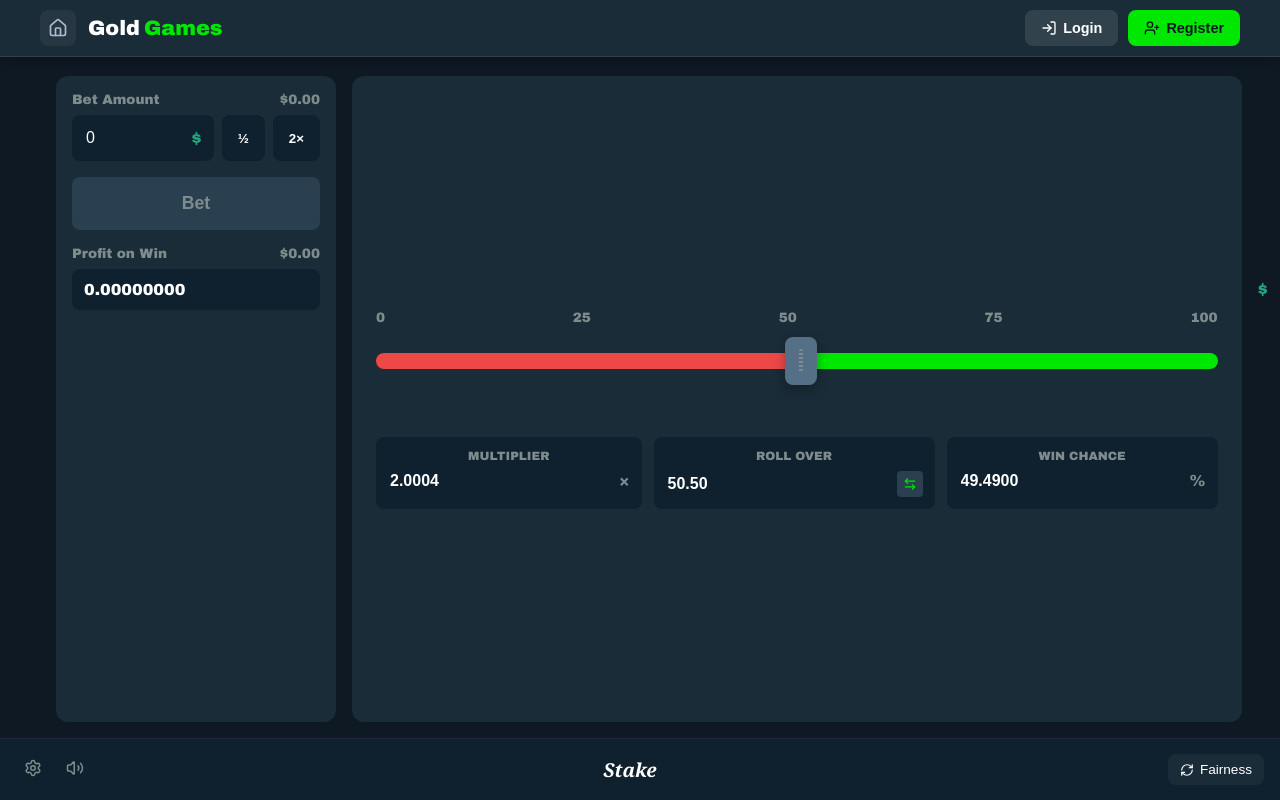
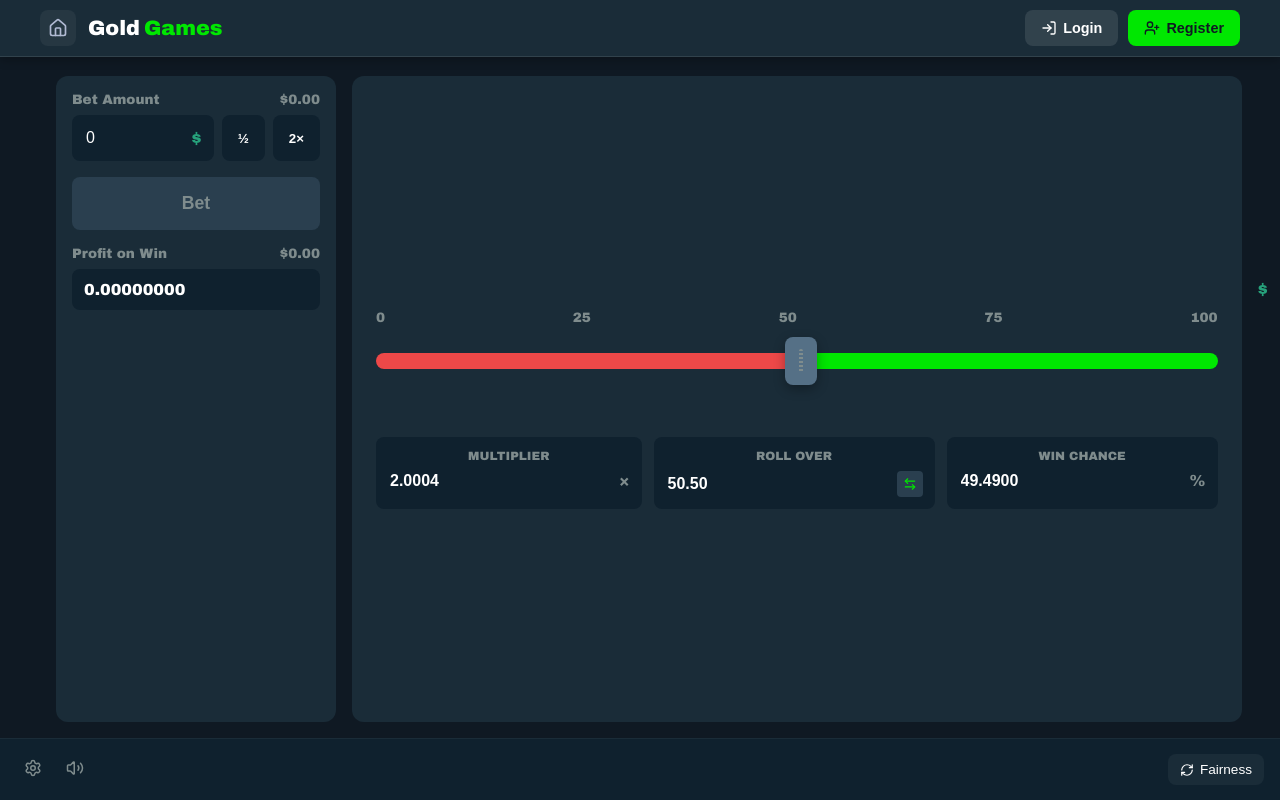
Before and after one commit to xtealer/svelte-scratch, a SvelteKit app: page /dice in a window 1280 px wide. Built offline with nearby package versions, Linux system fonts and the light colour scheme.

Commit message:
Remove Stake branding from all game footers
Removed the Stake logo text and related CSS styles from the
footer section of all 11 game files.

```diff
--- a/src/routes/baccarat/+page.svelte
+++ b/src/routes/baccarat/+page.svelte
@@ -633,9 +633,6 @@
         {/if}
       </button>
     </div>
-    <div class="footer-center">
-      <span class="stake-logo">Stake</span>
-    </div>
     <div class="footer-right">
       <button class="fairness-btn">
         <RefreshCw size={14} />
@@ -1087,19 +1084,6 @@
     color: #fff;
   }
 
-  .footer-center {
-    flex: 1;
-    text-align: center;
-  }
-
-  .stake-logo {
-    font-family: 'Georgia', serif;
-    font-style: italic;
-    font-size: 1.2em;
-    color: #fff;
-    font-weight: 600;
-  }
-
   .fairness-btn {
     display: flex;
     align-items: center;
--- a/src/routes/bingo/+page.svelte
+++ b/src/routes/bingo/+page.svelte
@@ -674,9 +674,6 @@
         {/if}
       </button>
     </div>
-    <div class="footer-center">
-      <span class="stake-logo">Stake</span>
-    </div>
     <div class="footer-right">
       <button class="fairness-btn">
         <RefreshCw size={14} />
@@ -1248,19 +1245,6 @@
     color: #fff;
   }
 
-  .footer-center {
-    flex: 1;
-    text-align: center;
-  }
-
-  .stake-logo {
-    font-family: 'Georgia', serif;
-    font-style: italic;
-    font-size: 1.2em;
-    color: #fff;
-    font-weight: 600;
-  }
-
   .fairness-btn {
     display: flex;
     align-items: center;
--- a/src/routes/blackjack/+page.svelte
+++ b/src/routes/blackjack/+page.svelte
@@ -604,9 +604,6 @@
         {/if}
       </button>
     </div>
-    <div class="footer-center">
-      <span class="stake-logo">Stake</span>
-    </div>
     <div class="footer-right">
       <button class="fairness-btn">
         <RefreshCw size={14} />
@@ -1046,19 +1043,6 @@
     color: #fff;
   }
 
-  .footer-center {
-    flex: 1;
-    text-align: center;
-  }
-
-  .stake-logo {
-    font-family: 'Georgia', serif;
-    font-style: italic;
-    font-size: 1.2em;
-    color: #fff;
-    font-weight: 600;
-  }
-
   .fairness-btn {
     display: flex;
     align-items: center;
--- a/src/routes/chickenroad/+page.svelte
+++ b/src/routes/chickenroad/+page.svelte
@@ -492,9 +492,6 @@
           <Volume2 size={18} />
         {/if}
       </button>
-    </div>
-    <div class="footer-center">
-      <span class="stake-logo">Stake</span>
     </div>
     <div class="footer-right">
       <button class="fairness-btn">
@@ -1011,19 +1008,6 @@
     color: #fff;
   }
 
-  .footer-center {
-    flex: 1;
-    text-align: center;
-  }
-
-  .stake-logo {
-    font-family: 'Georgia', serif;
-    font-style: italic;
-    font-size: 1.2em;
-    color: #fff;
-    font-weight: 600;
-  }
-
   .fairness-btn {
     display: flex;
     align-items: center;
--- a/src/routes/crash/+page.svelte
+++ b/src/routes/crash/+page.svelte
@@ -604,9 +604,6 @@
         {/if}
       </button>
     </div>
-    <div class="footer-center">
-      <span class="stake-logo">Stake</span>
-    </div>
     <div class="footer-right">
       <button class="fairness-btn">
         <RefreshCw size={14} />
@@ -988,19 +985,6 @@
     color: #fff;
   }
 
-  .footer-center {
-    flex: 1;
-    text-align: center;
-  }
-
-  .stake-logo {
-    font-family: 'Georgia', serif;
-    font-style: italic;
-    font-size: 1.2em;
-    color: #fff;
-    font-weight: 600;
-  }
-
   .fairness-btn {
     display: flex;
     align-items: center;
--- a/src/routes/dice/+page.svelte
+++ b/src/routes/dice/+page.svelte
@@ -531,9 +531,6 @@
         {/if}
       </button>
     </div>
-    <div class="footer-center">
-      <span class="stake-logo">Stake</span>
-    </div>
     <div class="footer-right">
       <button class="fairness-btn">
         <RefreshCw size={14} />
@@ -1015,19 +1012,6 @@
     color: #fff;
   }
 
-  .footer-center {
-    flex: 1;
-    text-align: center;
-  }
-
-  .stake-logo {
-    font-family: 'Georgia', serif;
-    font-style: italic;
-    font-size: 1.2em;
-    color: #fff;
-    font-weight: 600;
-  }
-
   .fairness-btn {
     display: flex;
     align-items: center;
--- a/src/routes/flip/+page.svelte
+++ b/src/routes/flip/+page.svelte
@@ -434,9 +434,6 @@
           <Volume2 size={18} />
         {/if}
       </button>
-    </div>
-    <div class="footer-center">
-      <span class="stake-logo">Stake</span>
     </div>
     <div class="footer-right">
       <button class="fairness-btn">
@@ -924,19 +921,6 @@
     color: #fff;
   }
 
-  .footer-center {
-    flex: 1;
-    text-align: center;
-  }
-
-  .stake-logo {
-    font-family: 'Georgia', serif;
-    font-style: italic;
-    font-size: 1.2em;
-    color: #fff;
-    font-weight: 600;
-  }
-
   .fairness-btn {
     display: flex;
     align-items: center;
--- a/src/routes/keno/+page.svelte
+++ b/src/routes/keno/+page.svelte
@@ -449,9 +449,6 @@
         {/if}
       </button>
     </div>
-    <div class="footer-center">
-      <span class="stake-logo">Stake</span>
-    </div>
     <div class="footer-right">
       <button class="fairness-btn">
         <RefreshCw size={14} />
@@ -826,19 +823,6 @@
     color: #fff;
   }
 
-  .footer-center {
-    flex: 1;
-    text-align: center;
-  }
-
-  .stake-logo {
-    font-family: 'Georgia', serif;
-    font-style: italic;
-    font-size: 1.2em;
-    color: #fff;
-    font-weight: 600;
-  }
-
   .fairness-btn {
     display: flex;
     align-items: center;
--- a/src/routes/limbo/+page.svelte
+++ b/src/routes/limbo/+page.svelte
@@ -414,9 +414,6 @@
         {/if}
       </button>
     </div>
-    <div class="footer-center">
-      <span class="stake-logo">Stake</span>
-    </div>
     <div class="footer-right">
       <button class="fairness-btn">
         <RefreshCw size={14} />
@@ -781,19 +778,6 @@
     color: #fff;
   }
 
-  .footer-center {
-    flex: 1;
-    text-align: center;
-  }
-
-  .stake-logo {
-    font-family: 'Georgia', serif;
-    font-style: italic;
-    font-size: 1.2em;
-    color: #fff;
-    font-weight: 600;
-  }
-
   .fairness-btn {
     display: flex;
     align-items: center;
--- a/src/routes/mines/+page.svelte
+++ b/src/routes/mines/+page.svelte
@@ -474,9 +474,6 @@
         {/if}
       </button>
     </div>
-    <div class="footer-center">
-      <span class="stake-logo">Stake</span>
-    </div>
     <div class="footer-right">
       <button class="fairness-btn">
         <RefreshCw size={14} />
@@ -823,19 +820,6 @@
     color: #fff;
   }
 
-  .footer-center {
-    flex: 1;
-    text-align: center;
-  }
-
-  .stake-logo {
-    font-family: 'Georgia', serif;
-    font-style: italic;
-    font-size: 1.2em;
-    color: #fff;
-    font-weight: 600;
-  }
-
   .fairness-btn {
     display: flex;
     align-items: center;
--- a/src/routes/wheel/+page.svelte
+++ b/src/routes/wheel/+page.svelte
@@ -609,9 +609,6 @@
         {/if}
       </button>
     </div>
-    <div class="footer-center">
-      <span class="stake-logo">Stake</span>
-    </div>
     <div class="footer-right">
       <button class="fairness-btn">
         <RefreshCw size={14} />
@@ -991,19 +988,6 @@
     color: #fff;
   }
 
-  .footer-center {
-    flex: 1;
-    text-align: center;
-  }
-
-  .stake-logo {
-    font-family: 'Georgia', serif;
-    font-style: italic;
-    font-size: 1.2em;
-    color: #fff;
-    font-weight: 600;
-  }
-
   .fairness-btn {
     display: flex;
     align-items: center;
```
